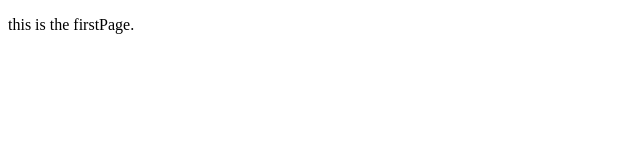
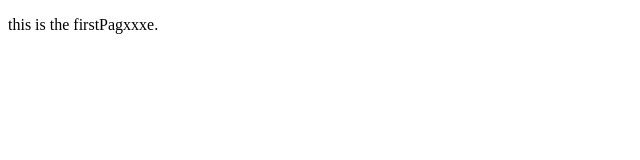
Before and after one commit to sunshinebear/shaolong, a plain HTML site: page index.html in a window 1280 px wide. Shown: the full height of the page, 0-640 px from the left. Drawn offline with Linux system fonts and the light colour scheme.

Commit message:
change something

```diff
--- a/index.html
+++ b/index.html
@@ -8,7 +8,7 @@
 
 <div>
 
-    <p>this is the firstPage.</p>
+    <p>this is the firstPagxxxe.</p>
 
 </div>
 
```
